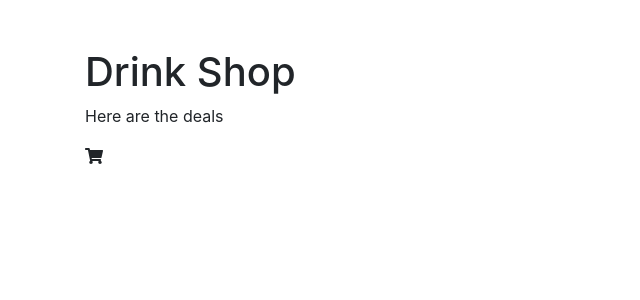
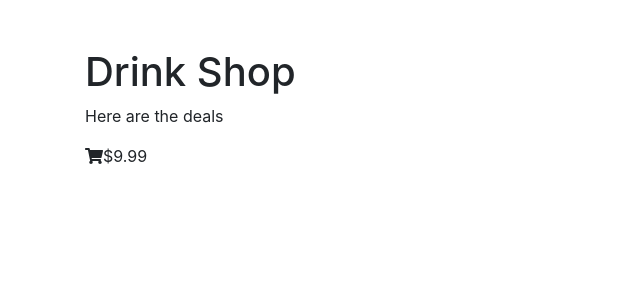
Before and after one commit to webroyit/S9W0V2-DrinkShop, a Vue app: page / in a window 1280 px wide. Shown: the top 300 px of the page, without its empty margins (0-640 px from the left). Built offline with nearby package versions, Linux system fonts and the light colour scheme.

Commit message:
Add a component to format price

```diff
--- a/src/App.vue
+++ b/src/App.vue
@@ -3,16 +3,19 @@
     <h1>Drink Shop</h1>
     <p class="animated fadeInRight">Here are the deals</p>
     <font-awesome-icon icon="shopping-cart"></font-awesome-icon>
+    <price value="9.99"></price>
   </div>
 </template>
 
 <script>
 import { FontAwesomeIcon } from '@fortawesome/vue-fontawesome'
+import Price from './components/Price.vue'
 
 export default {
   name: 'App',
   components: {
-    FontAwesomeIcon
+    FontAwesomeIcon,
+    Price
   }
 }
 </script>
--- /dev/null
+++ b/src/components/Price.vue
@@ -0,0 +1,23 @@
+<template>
+    <span>{{ this.prefix + Number.parseFloat(this.value * this.conversion).toFixed(this.precision) }}</span>
+</template>
+
+<script>
+export default {
+    props: {
+        value: Number,
+        prefix: {
+            type: String,
+            default: "$"
+        },
+        precision: {
+            type: Number,
+            default: 2
+        },
+        conversion: {
+            type: Number,
+            default: 1
+        }
+    }
+}
+</script>
```
